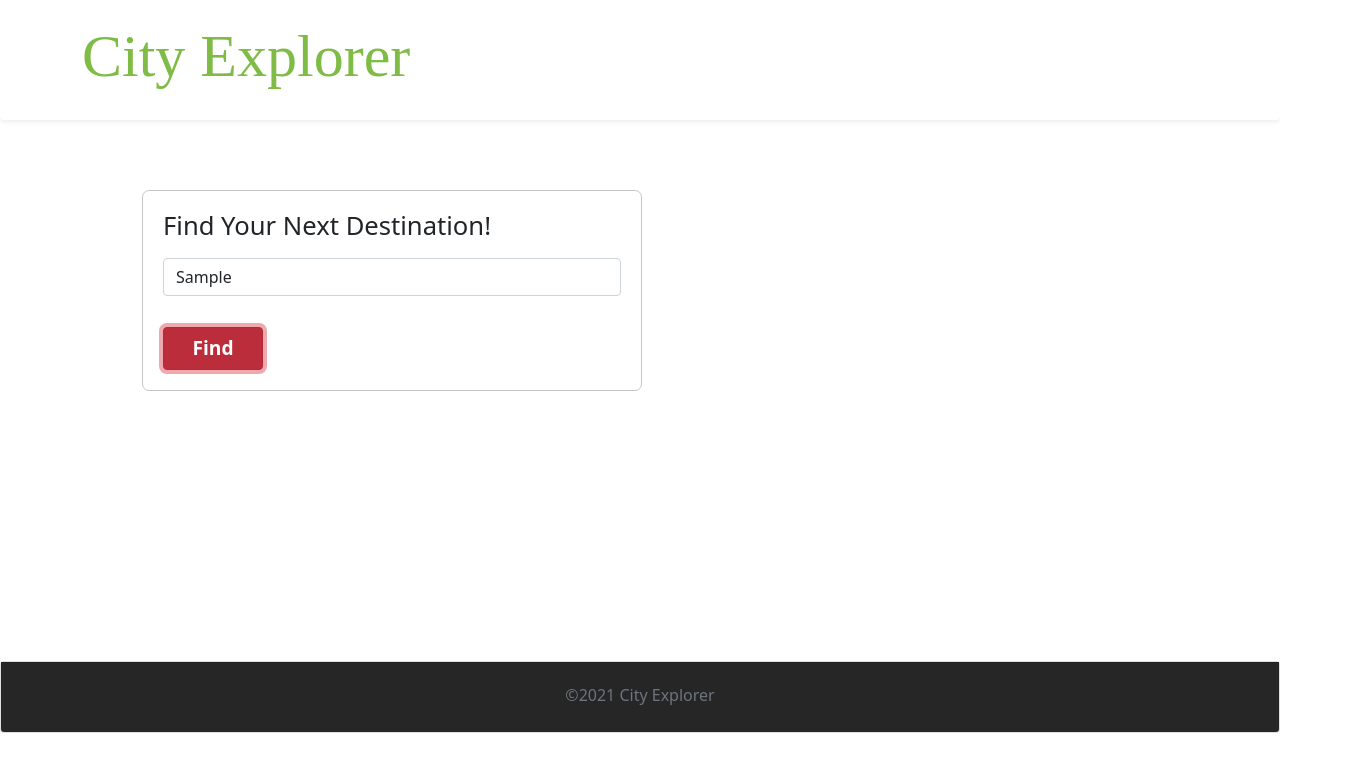
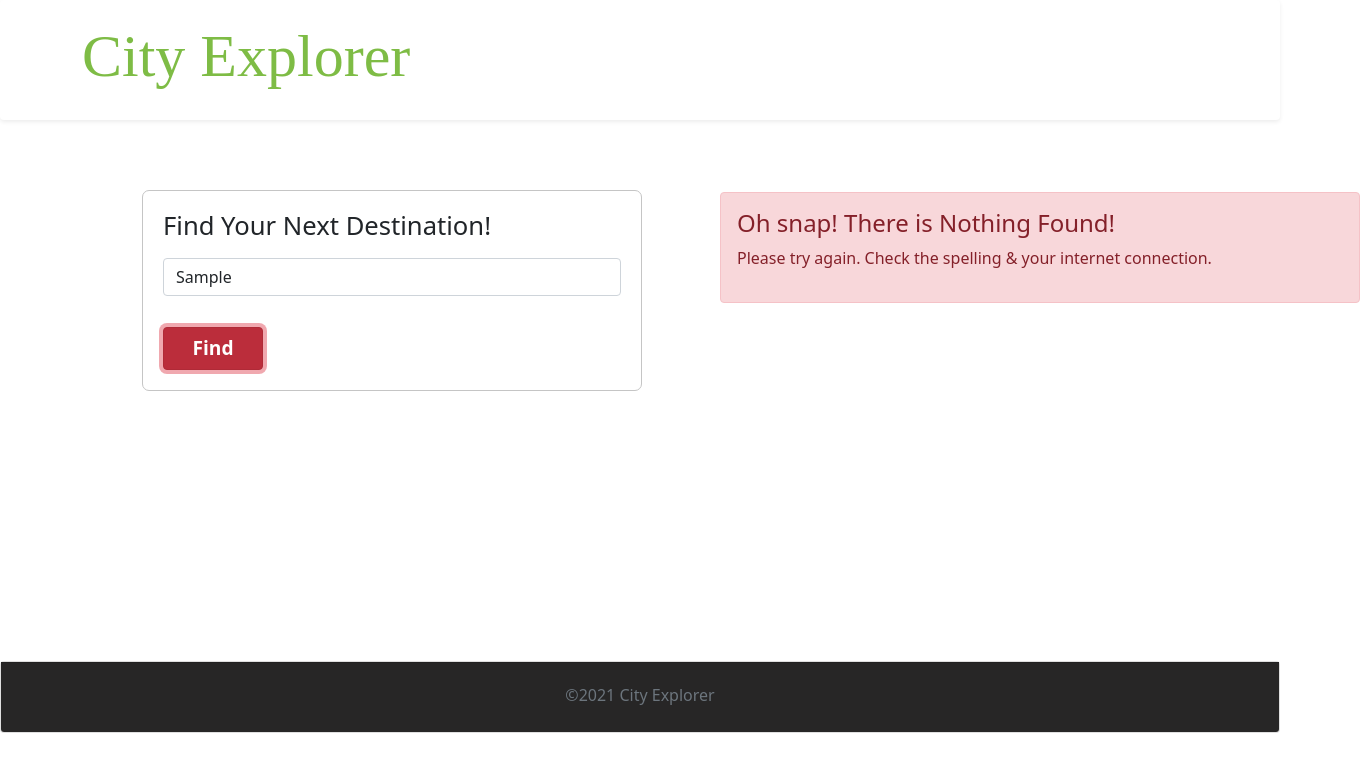
Before and after one commit to BianQt/city-explorer, a React (Create React App) app: page / in a window 1280 px wide. Both pictures are taken after typing "Sample" into the empty fields and a click on the button "Find". Shown: the top 772 px of the page, 1360 px wide, since content can reach past the window. Built offline with nearby package versions, Linux system fonts and the light colour scheme; no server answers; a web font is replaced by a local one.

Commit message:
lab06 complete

```diff
--- a/src/assets/css/styles.css
+++ b/src/assets/css/styles.css
@@ -47,3 +47,10 @@ main tr {
     background-color: rgb(39, 38, 38);
     padding-top: 20px;
 }
+
+.alert {
+    position: absolute;
+    width: 40em;
+    top: 12em;
+    left: 45em;
+}
--- a/src/components/Main.js
+++ b/src/components/Main.js
@@ -1,6 +1,14 @@
 import React from "react";
 import axios from "axios";
-import { Form, Button, Row, Container, Col, Table } from "react-bootstrap";
+import {
+  Form,
+  Button,
+  Row,
+  Container,
+  Col,
+  Table,
+  Alert,
+} from "react-bootstrap";
 
 class Main extends React.Component {
   constructor(props) {
@@ -12,7 +20,9 @@ class Main extends React.Component {
       lon: "",
       imgUrl: "",
       displayName: "",
-      show:"hidden",
+      show: "hidden",
+      displayError: false,
+      errShow: "hidden",
     };
   }
   onChange = (e) => {
@@ -25,16 +35,24 @@ class Main extends React.Component {
     e.preventDefault();
     const apiKey = process.env.REACT_APP_LOCATION_API_KEY;
     const url = `https://us1.locationiq.com/v1/search.php?key=${apiKey}&city=${this.state.cityName}&format=json`;
+    try {
       const locationData = await axios.get(url);
-    const imgUrl = `https://maps.locationiq.com/v3/staticmap?key=${apiKey}&center=${locationData.data[0].lat},${locationData.data[0].lon}&zoom=16&size=450x300&markers=icon:large-red-cutout|${locationData.data[0].lat},${locationData.data[0].lon}`;
+      const imgUrl = `https://maps.locationiq.com/v3/staticmap?key=${apiKey}&center=${locationData.data[0].lat},${locationData.data[0].lon}&zoom=14&size=450x300&markers=icon:large-red-cutout|${locationData.data[0].lat},${locationData.data[0].lon}`;
       this.setState({
         lat: locationData.data[0].lat,
         lon: locationData.data[0].lon,
         imgUrl: imgUrl,
         displayName: locationData.data[0].display_name,
-      show:"visible"
+        show: "visible",
+        errShow: "hidden",
       });
-    console.log(new Date().getFullYear());
+    } catch (e) {
+      console.log("Something went wrong.");
+      this.setState({
+        errShow: "visible",
+        show: "hidden",
+      });
+    }
   };
 
   render() {
@@ -61,8 +79,17 @@ class Main extends React.Component {
                 </Button>
               </Form>
             </Col>
-            <Col  md="6" style={{ visibility: this.state.show}}>
+            <Col md="6" style={{ visibility: this.state.show }}>
+              <Alert className="alert"
+                style={{ visibility: this.state.errShow }}
+                variant="danger"
 
+              >
+                <Alert.Heading>Oh snap! There is Nothing Found!</Alert.Heading>
+                <p>
+                  Please try again. Check the spelling & your internet connection.
+                </p>
+              </Alert>
               <Table striped bordered hover>
                 <tbody>
                   <tr>
```
Lines whose indentation alone changed are shown as unchanged.
